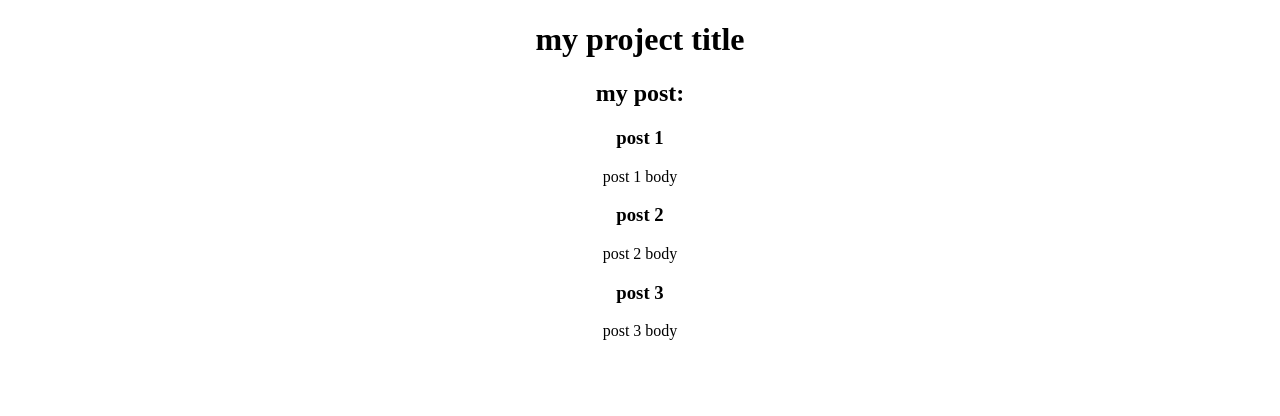
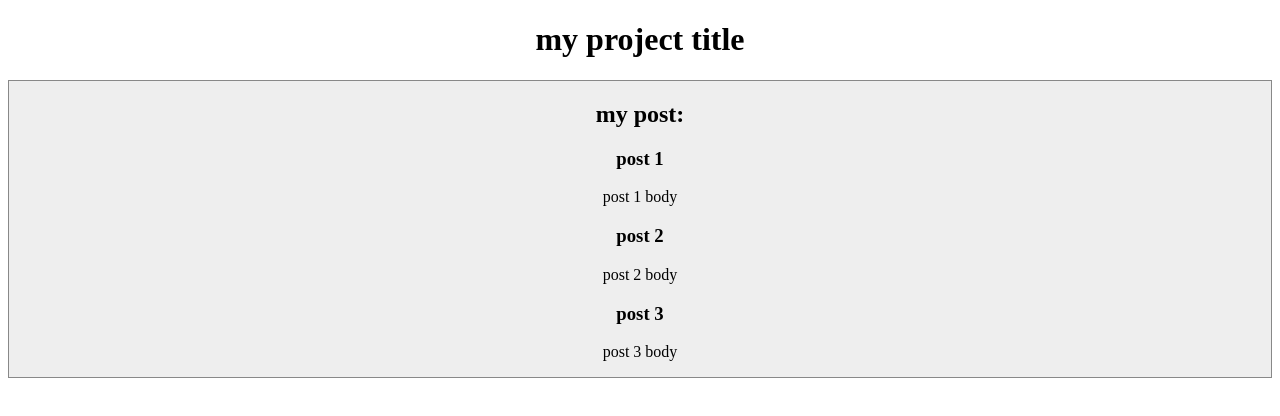
Before and after one commit to Masoume-vesali1993/practice-react, a React (Create React App) app: page / in a window 1280 px wide. Shown: the top 416 px of the page. Built offline with nearby package versions, Linux system fonts and the light colour scheme.

Commit message:
Add
style

```diff
--- a/src/App.js
+++ b/src/App.js
@@ -18,7 +18,7 @@ class App extends Component {
       <div>
         <h1>{this.state.title}</h1>
 
-        <div>
+        <div className="post-panel">
           <h2>my post:</h2>
 
           {this.state.posts.map(
--- a/src/css/style.css
+++ b/src/css/style.css
@@ -2,3 +2,7 @@ body{
     background: #fff;
     text-align: center;
 }
+.post-panel{
+    border: 1px #888 solid;
+    background: #EEE;
+}
```
